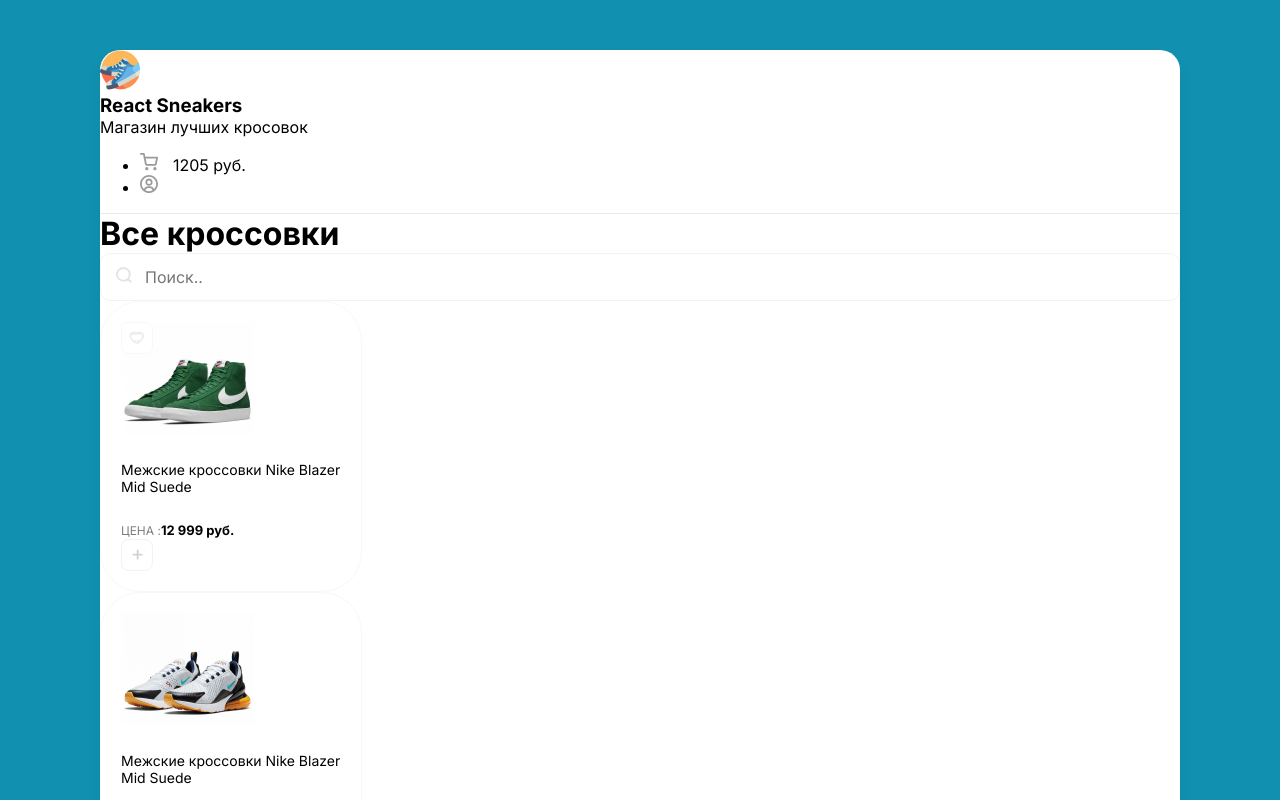
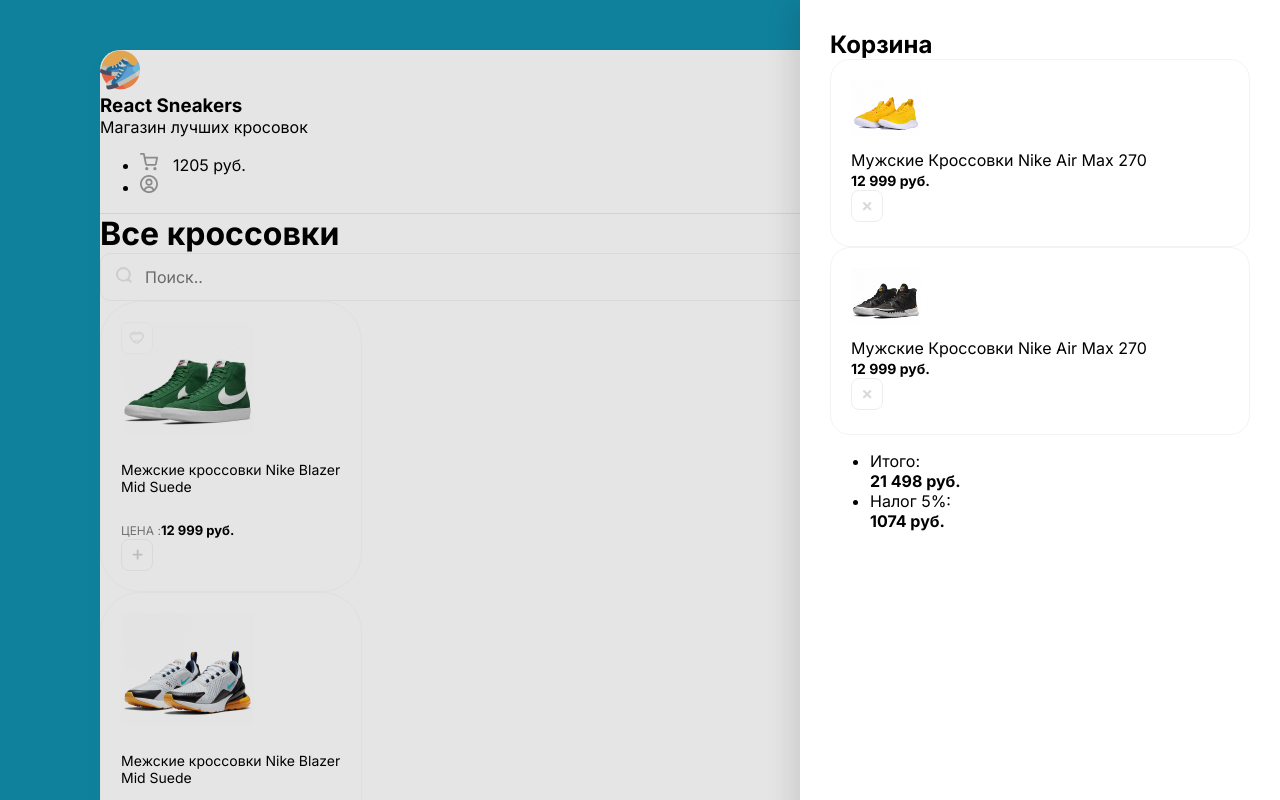
Before and after one commit to fkingbug/Sneakers, a React (Create React App) app: page / in a window 1280 px wide. Shown: the top 800 px of the page. Built offline with nearby package versions, Linux system fonts and the light colour scheme.

Commit message:
second commit

```diff
--- a/src/App.js
+++ b/src/App.js
@@ -1,6 +1,48 @@
 function App() {
   return (
     <div className="wrapper clear">
+      <div className="overlay">
+        <div className="drawer">
+          <h2 className="mb-30">Корзина</h2>
+
+          <div className="items">
+            <div className="cartItem d-flex align-center mb-20">
+              <div
+                style={{ backgroundImage: 'url(/img/sneakers/5.jpg)' }}
+                className="cartItemImg"></div>
+              <div className="mr-20 flex">
+                <p className="mb-5">Мужские Кроссовки Nike Air Max 270</p>
+                <b>12 999 руб.</b>
+              </div>
+              <img className="removeBtn" src="/img/btn-remove.svg" alt="Remove" />
+            </div>
+            <div className="cartItem d-flex align-center mb-20">
+              <div
+                style={{ backgroundImage: 'url(/img/sneakers/6.jpg)' }}
+                className="cartItemImg"></div>
+              <div className="mr-20 flex">
+                <p className="mb-5">Мужские Кроссовки Nike Air Max 270</p>
+                <b>12 999 руб.</b>
+              </div>
+              <img className="removeBtn" src="/img/btn-remove.svg" alt="Remove" />
+            </div>
+          </div>
+
+          <ul>
+            <li>
+              <span>Итого:</span>
+              <div></div>
+              <b>21 498 руб. </b>
+            </li>
+            <li>
+              <span>Налог 5%:</span>
+              <div></div>
+              <b>1074 руб. </b>
+            </li>
+          </ul>
+        </div>
+      </div>
+
       <header className="d-flex justify-between align-center p-40">
         <div className="d-flex align-center">
           <img width={40} height={40} src="/img/logo.png" alt="" />
--- a/src/index.scss
+++ b/src/index.scss
@@ -85,3 +85,58 @@
     width: 200px;
   }
 }
+
+.overlay {
+  position: absolute;
+  left: 0;
+  top: 0;
+  width: 100%;
+  height: 100%;
+  background-color: rgba(0, 0, 0, 0.1);
+  z-index: 1;
+}
+.drawer {
+  position: absolute;
+  width: 420px;
+  height: 100vh;
+  padding: 30px;
+  right: 0;
+  background: #ffffff;
+  box-shadow: -10px 4px 24px rgba(0, 0, 0, 0.1);
+
+  h2 {
+    margin: 0;
+  }
+}
+.cartItem {
+  border: 1px solid #f3f3f3;
+  border-radius: 20px;
+  overflow: hidden;
+  padding: 20px;
+
+  .cartItemImg {
+    width: 70px;
+    height: 70px;
+    background-size: contain;
+    background-position: 0 -3px;
+    background-repeat: no-repeat;
+    margin-right: 20px;
+  }
+
+  p {
+    font-size: 16px;
+    margin: 0;
+  }
+  b {
+    font-size: 14px;
+  }
+  .removeBtn {
+    opacity: 0.5;
+    cursor: pointer;
+    transition: opacity 0.2s ease-in-out;
+
+    &:hover {
+      opacity: 1;
+    }
+  }
+}
```
